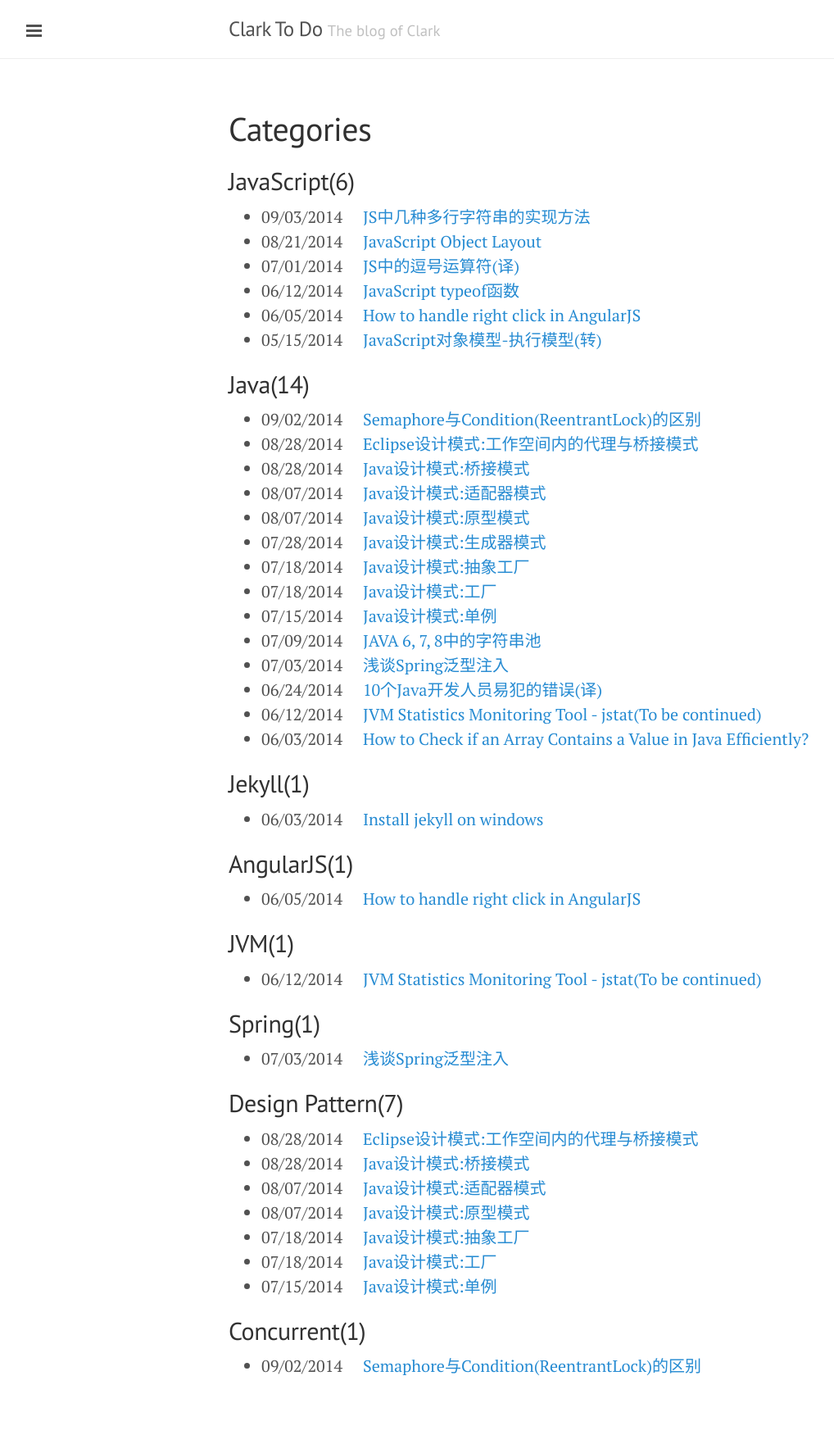
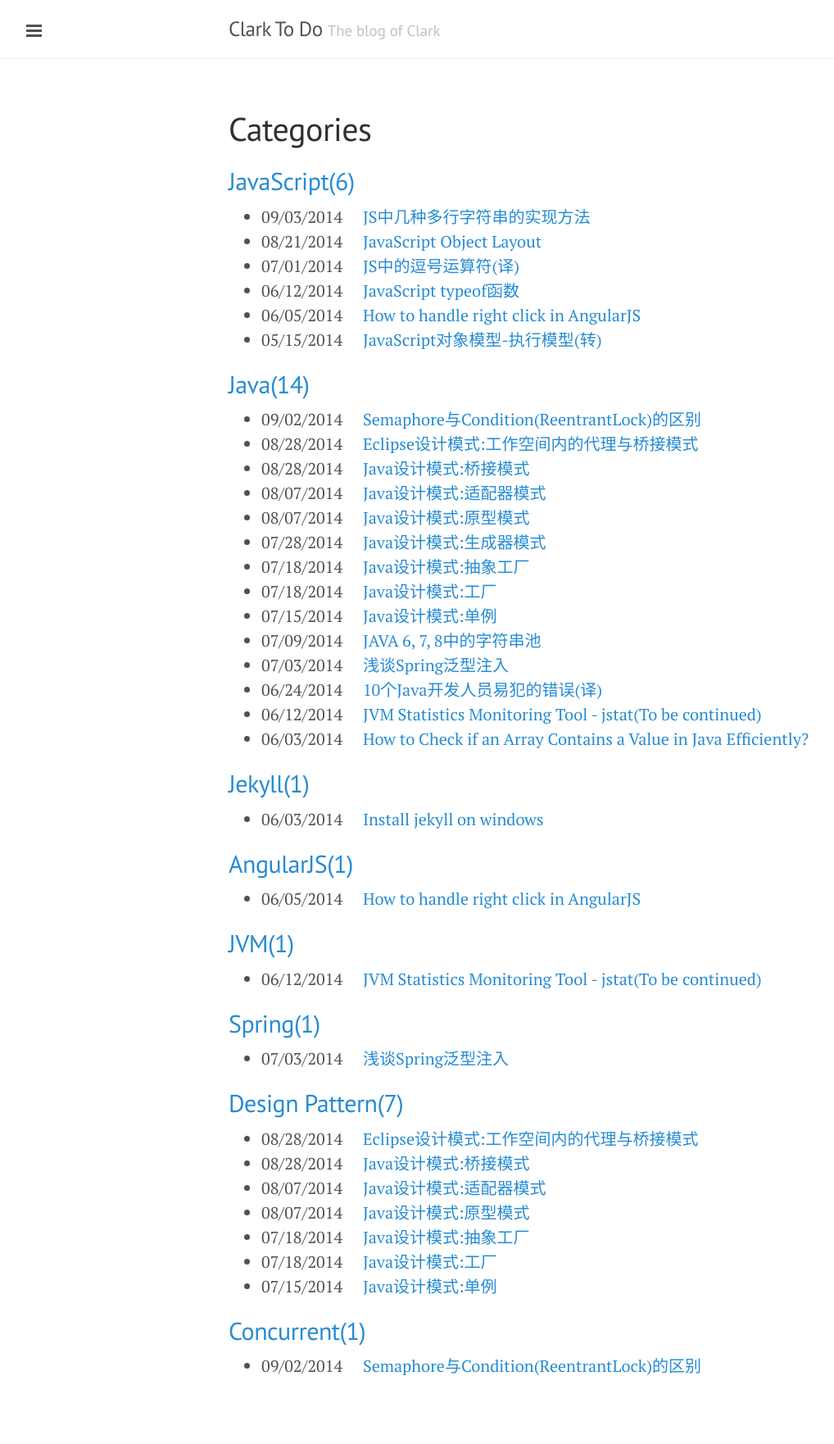
Before and after one commit to clarkdo/clarkdo.github.com, a Jekyll site: the page built from category/index.html, in a window 1280 px wide. Shown: the whole page at 82% size, without its empty margins (1-1019 px from the left). Built offline with Jekyll 4.4.1, drawn with Linux system fonts in a browser that asks for light colours; Markdown is read by kramdown in place of the engine named in the settings.

Commit message:
new post

```diff
--- a/category/index.html
+++ b/category/index.html
@@ -4,7 +4,7 @@ title: Categories
 ---
 <div class="posts">
     {% for cat in site.categories %}
-    <h2>{{ cat | first }}({{ cat | last | size }})</h2>
+    <h2><a href="{{ cat | first }}">{{ cat | first }}({{ cat | last | size }})</a></h2>
     <ul class="posts">
       {% for post in cat.last %}
         <li>
--- a/category/java.html
+++ b/category/java.html
@@ -2,11 +2,8 @@
 layout: default
 title: java
 ---
-<script type="text/javascript">
-var a = "dasd";
-</script>
 <div class="posts">
-    <h2>{{a}}--{{page.title}}</h2>
+    <h2>{{page.title}}</h2>
     <ul class="posts">
       {% for post in site.categories[page.title] %}
         <li>
```
